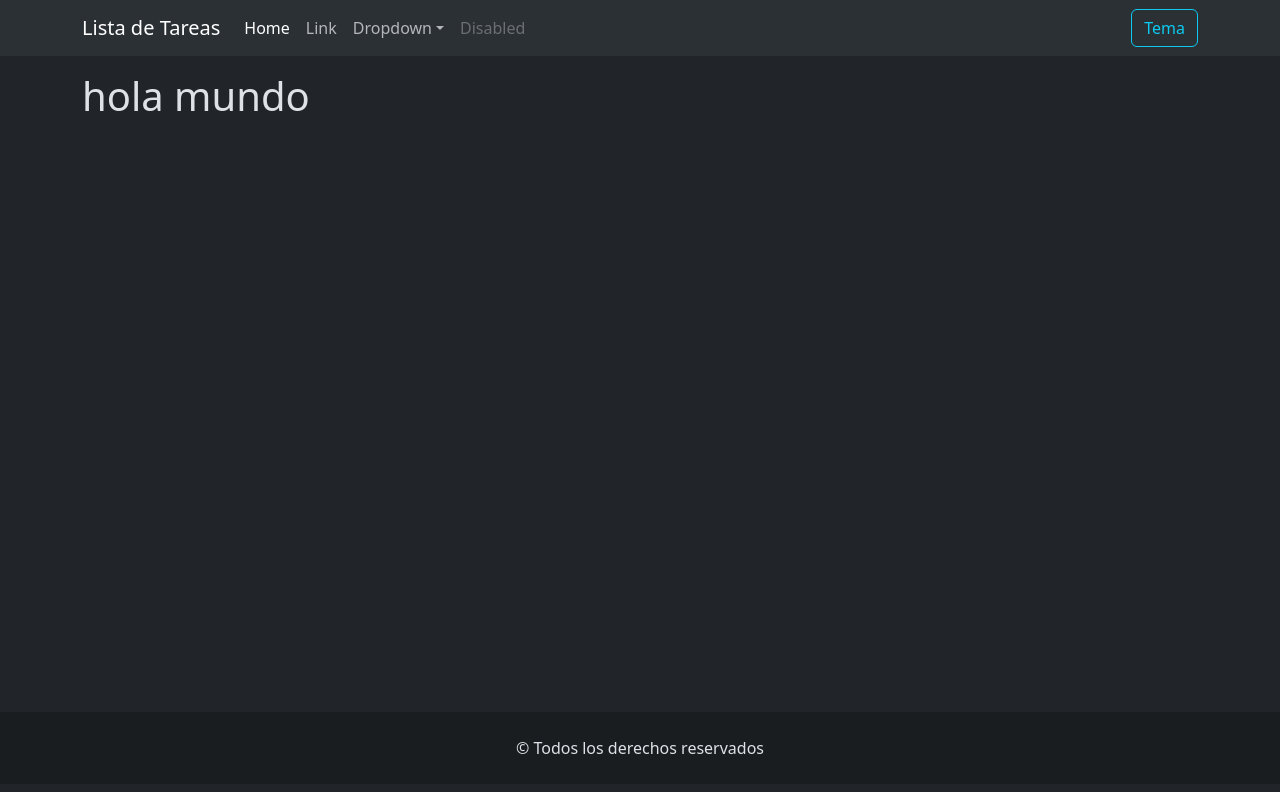
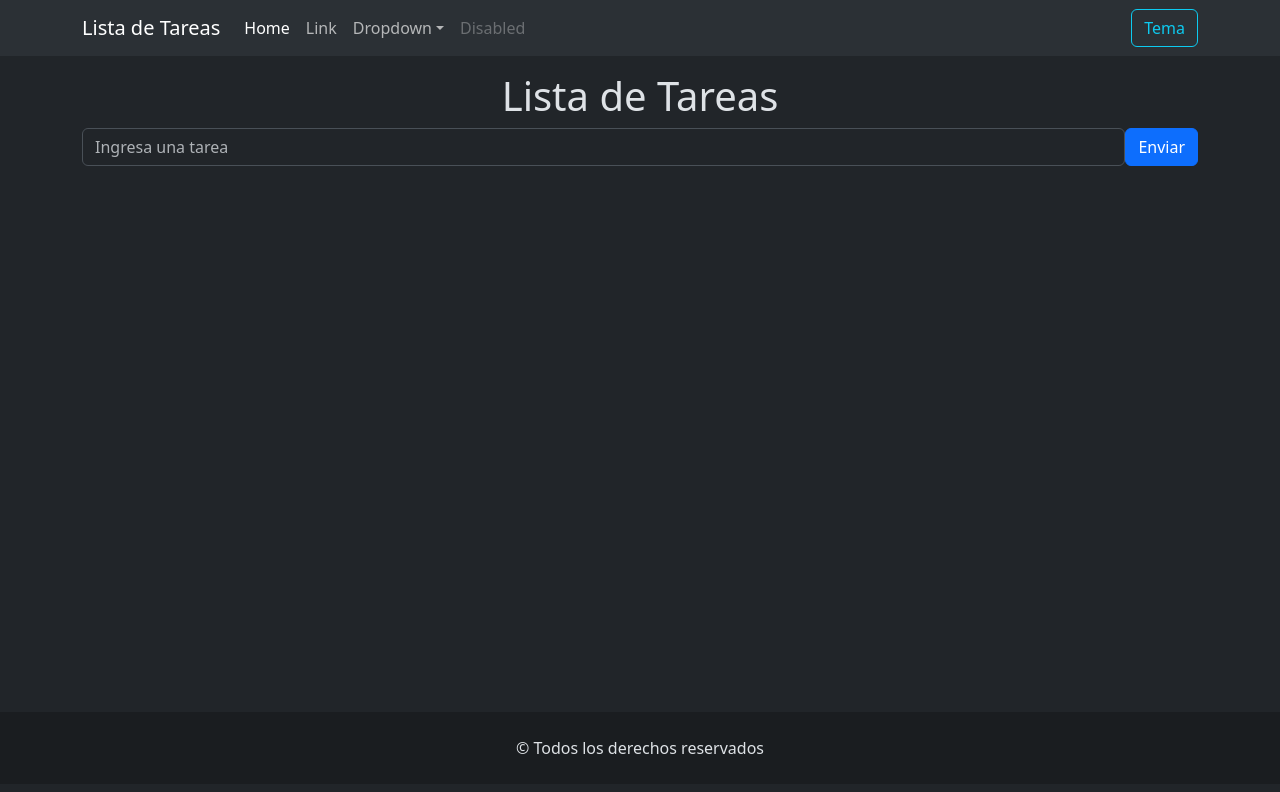
Before and after one commit to nikki0011/TP-REACT-EJERCICIO-04, a React (Vite) app: page / in a window 1280 px wide. Shown: the top 792 px of the page. Built offline with nearby package versions, Linux system fonts and the light colour scheme.

Commit message:
agregamos maquetado componente formalario de tareas

```diff
--- a/src/App.jsx
+++ b/src/App.jsx
@@ -1,4 +1,5 @@
 import Footer from "./components/Footer";
+import FormularioTarea from "./components/FormularioTarea";
 import Navbar from "./components/Navbar";
 
 function App() {
@@ -6,7 +7,8 @@ function App() {
     <>
       <Navbar></Navbar>
       <main className="container my-3">
-        <h1>hola mundo</h1>
+        <h1 className="text-center">Lista de Tareas</h1>
+        <FormularioTarea></FormularioTarea>
       </main>
       <Footer></Footer>
     </>
--- /dev/null
+++ b/src/components/FormularioTarea.jsx
@@ -0,0 +1,19 @@
+const FormularioTarea = () => {
+  return (
+    <section>
+      <form>
+        <div className="mb-3 d-flex ">
+          <input
+            type="text"
+            className="form-control"
+            id="inputTarea"
+            placeholder="Ingresa una tarea"
+          />
+          <button className="btn btn-primary">Enviar</button>
+        </div>
+      </form>
+    </section>
+  );
+};
+
+export default FormularioTarea;
```
